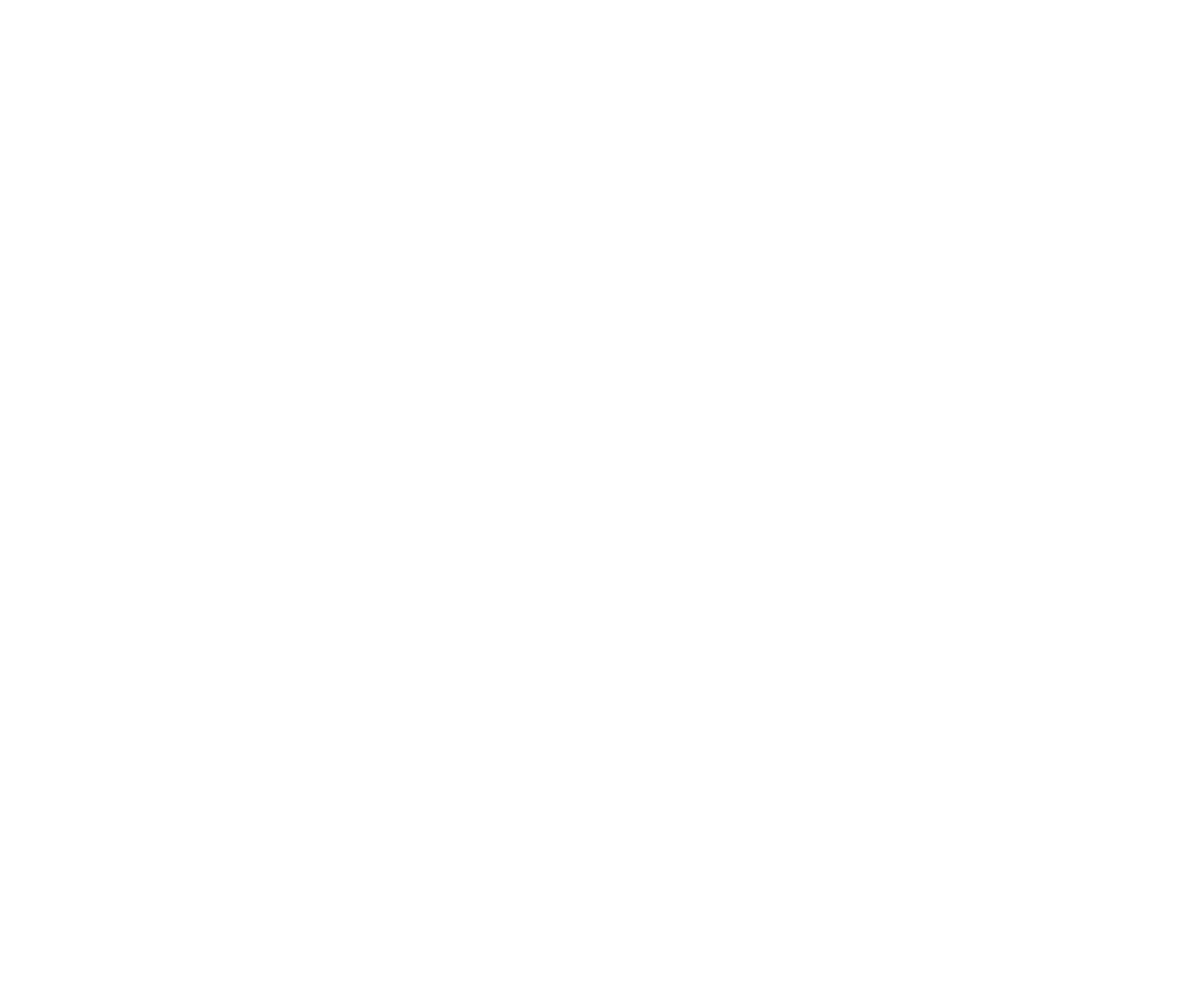
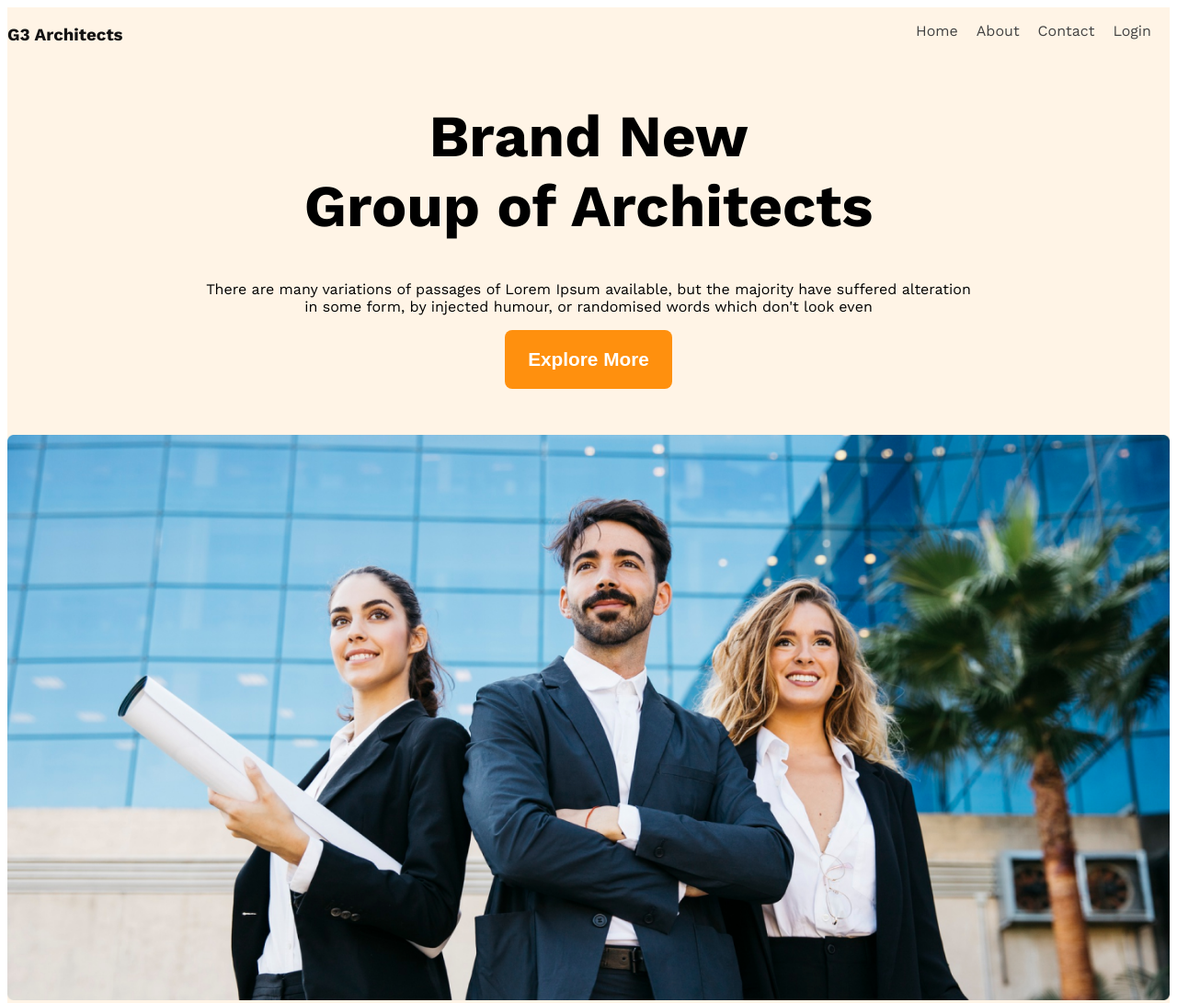
Before and after one commit to tuhin93/g3-architechture, a plain HTML site: page index.html in a window 1280 px wide. Shown: the top 1091 px of the page at 92% size. Before the commit the page ends 800 px from the top, so only its background shows below. Drawn offline with nearby package versions, Linux system fonts and the light colour scheme.

Commit message:
completed navbar and team

```diff
--- a/index.html
+++ b/index.html
@@ -1,14 +1,43 @@
 <!DOCTYPE html>
 <html lang="en">
+
 <head>
     <meta charset="UTF-8">
     <meta name="viewport" content="width=device-width, initial-scale=1.0">
     <title>G3 Architech</title>
     <link rel="stylesheet" href="styles/architech.css">
 </head>
-<body>
-    <header></header>
-    <main></main>
+
+<body class="work-sans-font">
+    <header>
+        <nav class="navbar flex">
+            <h3>G3 Architects</h3>
+            <ul class="nav-links flex">
+                <li class="nav-item "><a href="" class="nav-link text-light-grey">Home</a></li>
+                <li class="nav-item"><a href="" class="nav-links text-light-grey">About</a></li>
+                <li class="nav-item"><a href="" class="nav-links text-light-grey">Contact</a></li>
+                <li class="nav-item"><a href="" class="nav-links text-light-grey">Login</a></li>
+            </ul>
+        </nav>
+        <div class="banner">
+            <div class="banner-content">
+                <h1>Brand New <br> Group of Architects</h1>
+                <p>There are many variations of passages of Lorem Ipsum available, but the majority have suffered
+                    alteration in some form, by injected humour, or randomised words which don't look even</p>
+                <button class="btn-primary">Explore More</button>
+            </div>
+            <img class="banner-img" src="images/banner.png" alt="">
+        </div>
+    </header>
+    <main>
+        <div class="team">
+            <div class="team-img-container"></div>
+            <div class="team-feature">
+                <h1>Quick list of Our Features</h1>
+            </div>
+        </div>
+    </main>
     <footer></footer>
 </body>
+
 </html>
--- a/styles/architech.css
+++ b/styles/architech.css
@@ -0,0 +1,88 @@
+@import url('https://fonts.googleapis.com/css2?family=Work+Sans:ital,wght@0,100..900;1,100..900&display=swap');
+
+.work-sans-font {
+  font-family: "Work Sans", sans-serif;
+  font-optical-sizing: auto;
+  font-weight: <weight>;
+  font-style: normal;
+}
+
+/* Shared styles */
+.flex {
+  display: flex;
+}
+.btn-primary{
+  background-color: #FF900E;
+  color: #FFFFFF;
+  font-size: 1 rem;
+  border-radius: 8px;
+  text-align: center;
+  border: none;
+  padding: 20px 25px;
+  font-size: 1.3rem;
+  font-weight: 600;
+}
+
+/* navbar styles */
+nav {
+  justify-content: space-between;
+  align-items: ce;
+}
+
+nav li {
+  list-style-type: none;
+  margin-right: 20px;
+
+}
+
+nav li a {
+  text-decoration: none;
+}
+
+header{
+  background-color: rgba(255, 144, 14, 0.1);
+}
+
+.navbar, .banner{
+  max-width: 1440px;
+  margin: 0 auto;
+}
+
+.navbar h3{
+  font-weight: 700;
+  font-size: 3.9 rem;
+  color: rgb(19, 19, 19);
+}
+
+/*light grey color */
+.text-light-grey {
+  color: #424242;
+}
+
+/* banner related styles */
+.banner-content{
+  max-width: 850px;
+  margin: 0 auto;
+  text-align: center;
+  margin-bottom: 50px;
+}
+
+.banner-content h1{
+  font-size: 4rem;
+  font-weight: 700;
+}
+.banner-img{
+  width: 100%;
+}
+
+/* Team related styles */
+
+.team-img-container{}
+.team-feature{}
+
+/* Responsive media query */
+@media screen and (max-width: 576px) {
+  .navbar, .nav-links{
+    flex-direction: column;
+  }
+}
```
